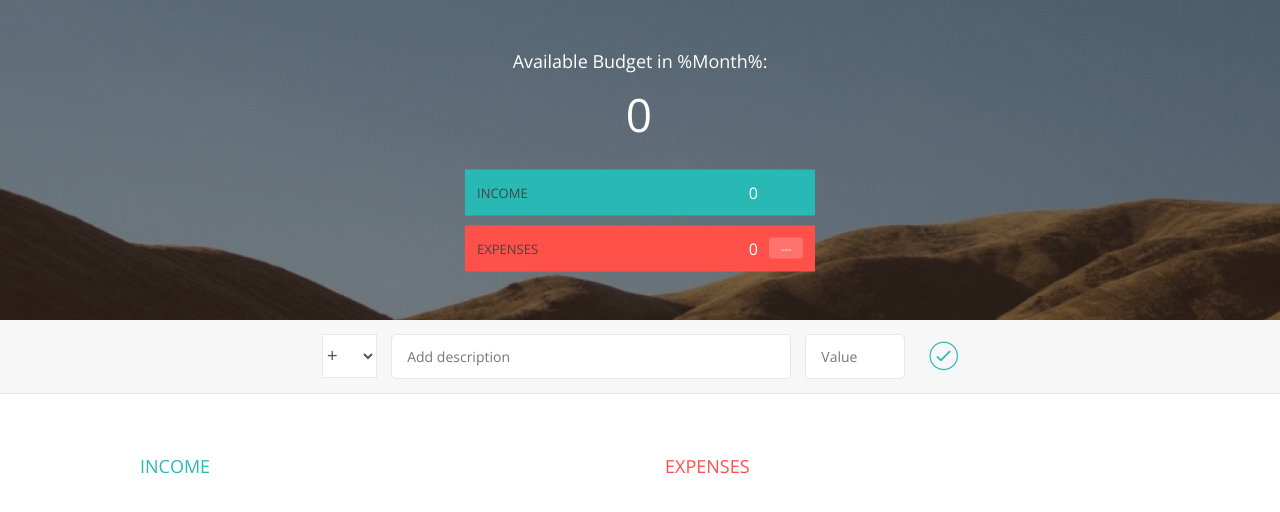
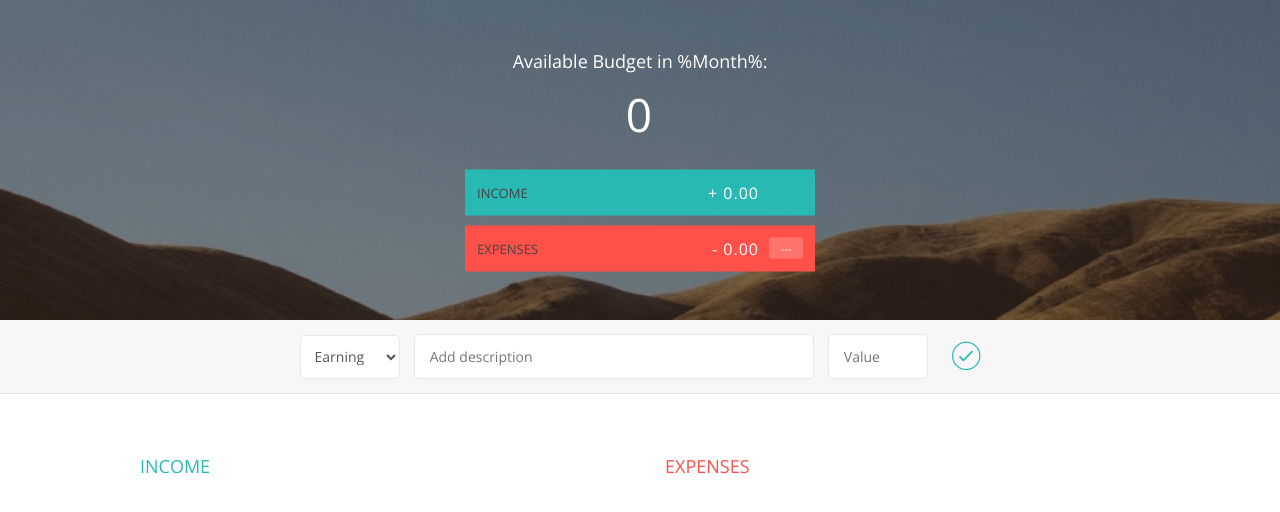
Before and after one commit to HAZberi/budget-app, a plain HTML site: page index.html in a window 1280 px wide. Drawn offline with nearby package versions, Linux system fonts and the light colour scheme.

Commit message:
String and UI Manipulation

```diff
--- a/assets/css/style.css
+++ b/assets/css/style.css
@@ -125,14 +125,17 @@ body {
 }
 
 .add__type {
-    width: 55px;
+    width: 100px;
     border: 1px solid #e7e7e7;
     height: 44px;
-    font-size: 18px;
+    font-size: 14px;
     color: inherit;
+    font-family: inherit;
     background-color: #fff;
     margin-right: 10px;
     font-weight: 300;
+    padding: 12px 10px;
+    border-radius: 5px;
     transition: border 0.3s;
 }
 
--- a/assets/js/script.js
+++ b/assets/js/script.js
@@ -122,7 +122,6 @@ var budget = (function(){
         }
     }
 })();
-
 //User Interface Handler
 var ui = (function(){
     //Data Storage for DOM elements
@@ -140,7 +139,38 @@ var ui = (function(){
         itemContainer: ".container",
         expensePercentLabel: ".item__percentage"
     }
-
+    var formatNum = function(num, type){
+        var splitNum, int, dec;
+        //1. getting the absolute value of the number |num|
+        num = Math.abs(num);
+        //2. storing number as a string with two places after decimal
+        num = num.toFixed(2);
+        //3. split integers and decimal points
+        splitNum = num.split(".");
+        int = splitNum[0];
+        dec = splitNum[1];
+        //4. adding commas
+        function format(x, formatInt){
+            var counter = "";
+            if(x.length > 3){
+                counter = x.substr(0,x.length-3);
+                formatInt = "," + x.substr(x.length-3, 3) + formatInt;
+                return format(counter, formatInt);
+            }else{
+                var result = "";
+                result = x + formatInt;
+                return result;
+            }
+        }
+        //5. Generating string based on income or expenses
+        if (type === "inc"){
+            num = "+ " + format(int, "") + "." + dec;
+            return num;
+        }else{
+            num = "- " + format(int, "") + "." + dec;
+            return num;
+        }
+    }
     return {
         //Getting OR Fectching User Input
         inputParams: function(){
@@ -169,7 +199,7 @@ var ui = (function(){
             //Replace Placeholder text with actual data
             newHtml = html.replace("%id%", obj.id);
             newHtml = newHtml.replace("%description%", obj.description);
-            newHtml = newHtml.replace("%value%", obj.value);
+            newHtml = newHtml.replace("%value%", formatNum(obj.value, type));
             //insert new HTML into DOM
             document.querySelector(element).insertAdjacentHTML('beforeend', newHtml);
         },
@@ -193,9 +223,16 @@ var ui = (function(){
         },
         displayBudget: function(obj){
             //DOM Selection and Setting Budget Values
-            document.querySelector(domStrings.balanceLabel).textContent = obj.balance;
-            document.querySelector(domStrings.totalIncomeLabel).textContent = obj.totalIncome;
-            document.querySelector(domStrings.totalExpenseLabel).textContent = obj.totalExpense;
+            if(obj.balance > 0){
+                document.querySelector(domStrings.balanceLabel).textContent = formatNum(obj.balance, "inc");
+            }else if (obj.balance < 0){
+                document.querySelector(domStrings.balanceLabel).textContent = formatNum(obj.balance, "exp");
+            }
+            else{
+                document.querySelector(domStrings.balanceLabel).textContent = obj.balance;
+            }
+            document.querySelector(domStrings.totalIncomeLabel).textContent = formatNum(obj.totalIncome, "inc");
+            document.querySelector(domStrings.totalExpenseLabel).textContent = formatNum(obj.totalExpense, "exp");
             if(obj.percentage > 0){
                 document.querySelector(domStrings.percentageLabel).textContent = obj.percentage + "%";
             }else{
@@ -242,7 +279,6 @@ var app = (function(budgetctrl, uictrl){
         budgetctrl.percentageCalc();
         //Return Percentages in array
         percentage = budgetctrl.retrievePercentage();
-        console.log(percentage);
         //Display Percentages to UI
         uictrl.displayPercentages(percentage);
     }
--- a/index.html
+++ b/index.html
@@ -41,8 +41,8 @@
             <div class="add">
                 <div class="add__container">
                     <select class="add__type">
-                        <option value="inc" selected>+</option>
-                        <option value="exp">-</option>
+                        <option value="inc" selected>Earning</option>
+                        <option value="exp">Expense</option>
                     </select>
                     <input type="text" class="add__description" placeholder="Add description">
                     <input type="number" class="add__value" placeholder="Value">
```
